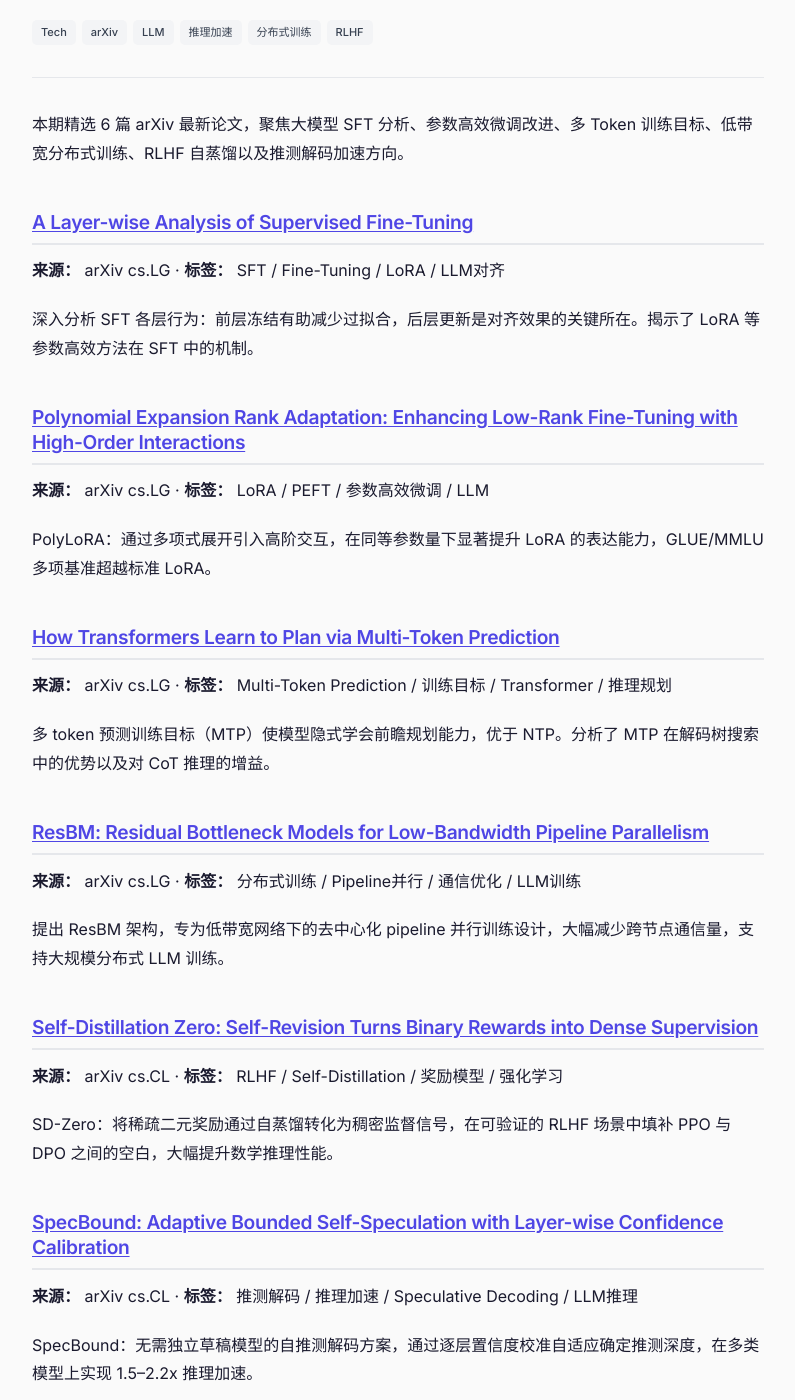
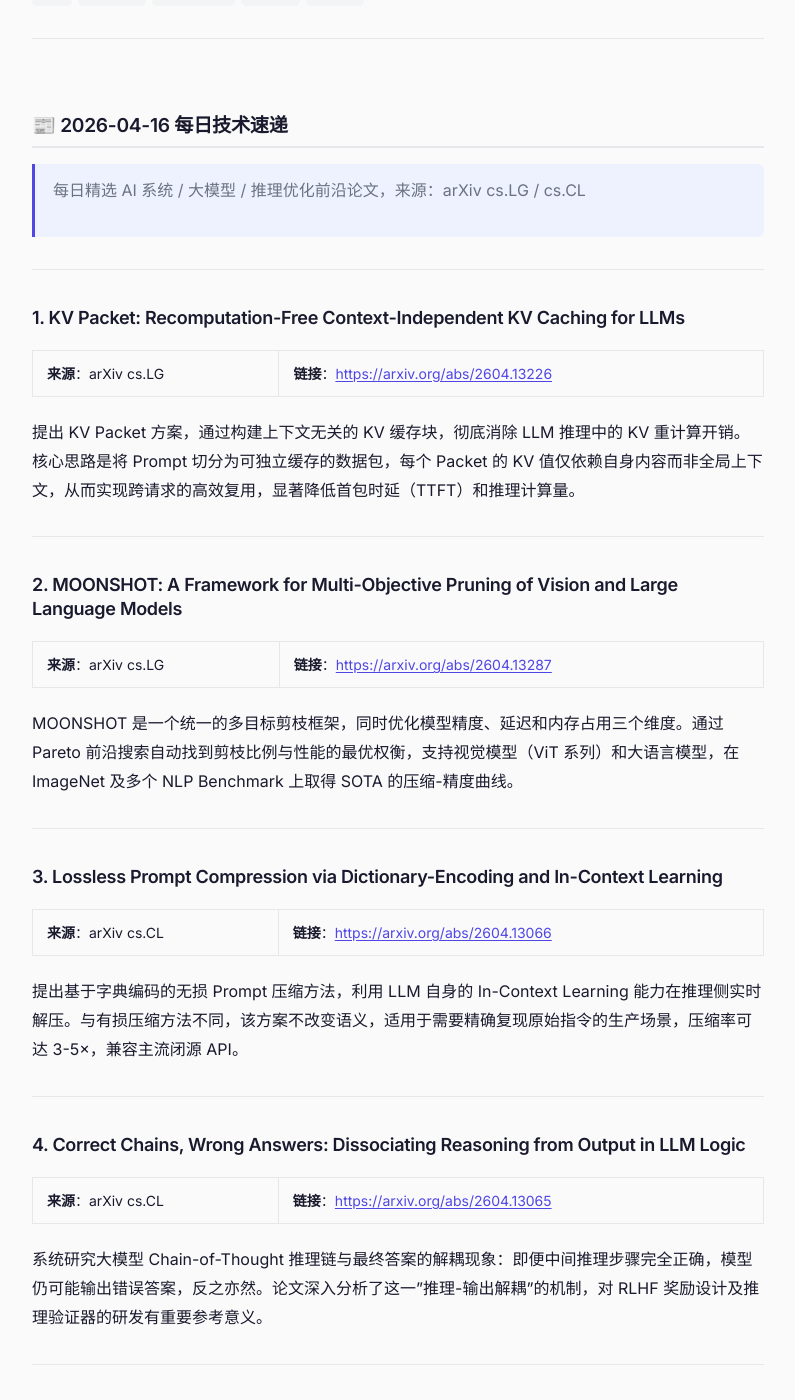
Before and after one commit to chengenbao/chengenbao.github.io, a Jekyll site: the page built from _reading_list/2026-04-16-tech-daily.md, in a window 1280 px wide and 1400 px high, scrolled down 275 px. Shown: the whole window, without its empty margins (242-1037 px from the left). Built offline with Jekyll 4.4.1, drawn with Linux system fonts in a browser that asks for light colours; comment, search, counter and statistics services are not loaded; some of the changed text lies outside the part shown.

Commit message:
Add 2026-04-16 tech daily reading list

```diff
--- a/_reading_list/2026-04-16-tech-daily.md
+++ b/_reading_list/2026-04-16-tech-daily.md
@@ -1,45 +1,63 @@
 ---
 layout: reading
-title: "技术速递 2026-04-16：SFT层级分析、LoRA高阶扩展与推测解码加速"
+title: "📰 2026-04-16 每日技术速递"
+date: 2026-04-16
 category: tech
-tags: [Tech, arXiv, LLM, 推理加速, 分布式训练, RLHF]
-date: 2026-04-16
+tags: [LLM, inference, quantization, pruning, edge-ai]
 ---
 
-本期精选 6 篇 arXiv 最新论文，聚焦大模型 SFT 分析、参数高效微调改进、多 Token 训练目标、低带宽分布式训练、RLHF 自蒸馏以及推测解码加速方向。
+## 📰 2026-04-16 每日技术速递
 
-## [A Layer-wise Analysis of Supervised Fine-Tuning](https://arxiv.org/abs/2604.11838)
+> 每日精选 AI 系统 / 大模型 / 推理优化前沿论文，来源：arXiv cs.LG / cs.CL
 
-**来源：** arXiv cs.LG · **标签：** SFT / Fine-Tuning / LoRA / LLM对齐
+---
 
-深入分析 SFT 各层行为：前层冻结有助减少过拟合，后层更新是对齐效果的关键所在。揭示了 LoRA 等参数高效方法在 SFT 中的机制。
+### 1. KV Packet: Recomputation-Free Context-Independent KV Caching for LLMs
 
-## [Polynomial Expansion Rank Adaptation: Enhancing Low-Rank Fine-Tuning with High-Order Interactions](https://arxiv.org/abs/2604.11841)
+**来源**：arXiv cs.LG | **链接**：[https://arxiv.org/abs/2604.13226](https://arxiv.org/abs/2604.13226)
 
-**来源：** arXiv cs.LG · **标签：** LoRA / PEFT / 参数高效微调 / LLM
+提出 KV Packet 方案，通过构建上下文无关的 KV 缓存块，彻底消除 LLM 推理中的 KV 重计算开销。核心思路是将 Prompt 切分为可独立缓存的数据包，每个 Packet 的 KV 值仅依赖自身内容而非全局上下文，从而实现跨请求的高效复用，显著降低首包时延（TTFT）和推理计算量。
 
-PolyLoRA：通过多项式展开引入高阶交互，在同等参数量下显著提升 LoRA 的表达能力，GLUE/MMLU 多项基准超越标准 LoRA。
+---
 
-## [How Transformers Learn to Plan via Multi-Token Prediction](https://arxiv.org/abs/2604.11912)
+### 2. MOONSHOT: A Framework for Multi-Objective Pruning of Vision and Large Language Models
 
-**来源：** arXiv cs.LG · **标签：** Multi-Token Prediction / 训练目标 / Transformer / 推理规划
+**来源**：arXiv cs.LG | **链接**：[https://arxiv.org/abs/2604.13287](https://arxiv.org/abs/2604.13287)
 
-多 token 预测训练目标（MTP）使模型隐式学会前瞻规划能力，优于 NTP。分析了 MTP 在解码树搜索中的优势以及对 CoT 推理的增益。
+MOONSHOT 是一个统一的多目标剪枝框架，同时优化模型精度、延迟和内存占用三个维度。通过 Pareto 前沿搜索自动找到剪枝比例与性能的最优权衡，支持视觉模型（ViT 系列）和大语言模型，在 ImageNet 及多个 NLP Benchmark 上取得 SOTA 的压缩-精度曲线。
 
-## [ResBM: Residual Bottleneck Models for Low-Bandwidth Pipeline Parallelism](https://arxiv.org/abs/2604.11947)
+---
 
-**来源：** arXiv cs.LG · **标签：** 分布式训练 / Pipeline并行 / 通信优化 / LLM训练
+### 3. Lossless Prompt Compression via Dictionary-Encoding and In-Context Learning
 
-提出 ResBM 架构，专为低带宽网络下的去中心化 pipeline 并行训练设计，大幅减少跨节点通信量，支持大规模分布式 LLM 训练。
+**来源**：arXiv cs.CL | **链接**：[https://arxiv.org/abs/2604.13066](https://arxiv.org/abs/2604.13066)
 
-## [Self-Distillation Zero: Self-Revision Turns Binary Rewards into Dense Supervision](https://arxiv.org/abs/2604.12002)
+提出基于字典编码的无损 Prompt 压缩方法，利用 LLM 自身的 In-Context Learning 能力在推理侧实时解压。与有损压缩方法不同，该方案不改变语义，适用于需要精确复现原始指令的生产场景，压缩率可达 3-5×，兼容主流闭源 API。
 
-**来源：** arXiv cs.CL · **标签：** RLHF / Self-Distillation / 奖励模型 / 强化学习
+---
 
-SD-Zero：将稀疏二元奖励通过自蒸馏转化为稠密监督信号，在可验证的 RLHF 场景中填补 PPO 与 DPO 之间的空白，大幅提升数学推理性能。
+### 4. Correct Chains, Wrong Answers: Dissociating Reasoning from Output in LLM Logic
 
-## [SpecBound: Adaptive Bounded Self-Speculation with Layer-wise Confidence Calibration](https://arxiv.org/abs/2604.12247)
+**来源**：arXiv cs.CL | **链接**：[https://arxiv.org/abs/2604.13065](https://arxiv.org/abs/2604.13065)
 
-**来源：** arXiv cs.CL · **标签：** 推测解码 / 推理加速 / Speculative Decoding / LLM推理
+系统研究大模型 Chain-of-Thought 推理链与最终答案的解耦现象：即便中间推理步骤完全正确，模型仍可能输出错误答案，反之亦然。论文深入分析了这一"推理-输出解耦"的机制，对 RLHF 奖励设计及推理验证器的研发有重要参考意义。
 
-SpecBound：无需独立草稿模型的自推测解码方案，通过逐层置信度校准自适应确定推测深度，在多类模型上实现 1.5–2.2x 推理加速。
+---
+
+### 5. Unleashing Implicit Rewards: Prefix-Value Learning for Distribution-Level Optimization
+
+**来源**：arXiv cs.CL | **链接**：[https://arxiv.org/abs/2604.13197](https://arxiv.org/abs/2604.13197)
+
+提出 Prefix-Value Learning 方法，通过从语言模型中提取隐式奖励信号来进行分布级优化，无需显式奖励模型。该方法将奖励信号嵌入前缀序列的值函数中，在对齐任务上超越传统 PPO/DPO 方案，并有效缓解奖励模型偏差问题。
+
+---
+
+### 6. BioTrain: Sub-MB, Sub-50mW On-Device Fine-Tuning for Edge-AI on Biosignals
+
+**来源**：arXiv cs.LG | **链接**：[https://arxiv.org/abs/2604.13359](https://arxiv.org/abs/2604.13359)
+
+面向边缘 AI 场景的超轻量级在设备微调框架，模型更新内存占用不超过 1MB，功耗低于 50mW。针对生物信号（ECG/EEG）的持续学习需求，通过梯度稀疏化和定点训练实现极低资源消耗，为可穿戴设备上的个性化模型更新提供可行路径。
+
+---
+
+*生成时间：2026-04-16 | 数据来源：arXiv RSS*
```
